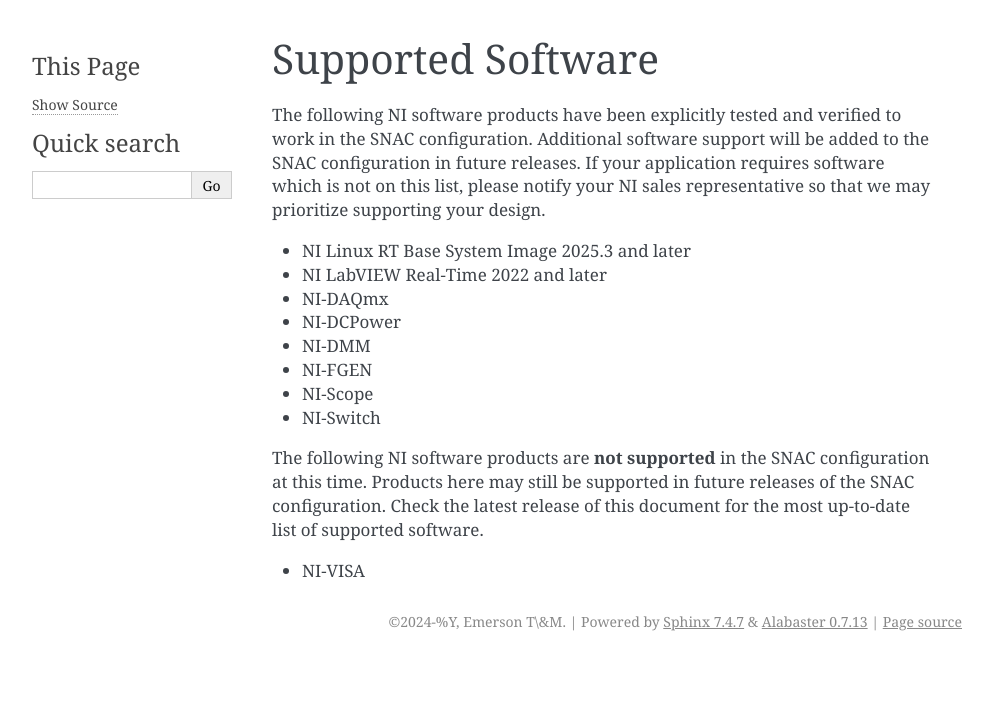
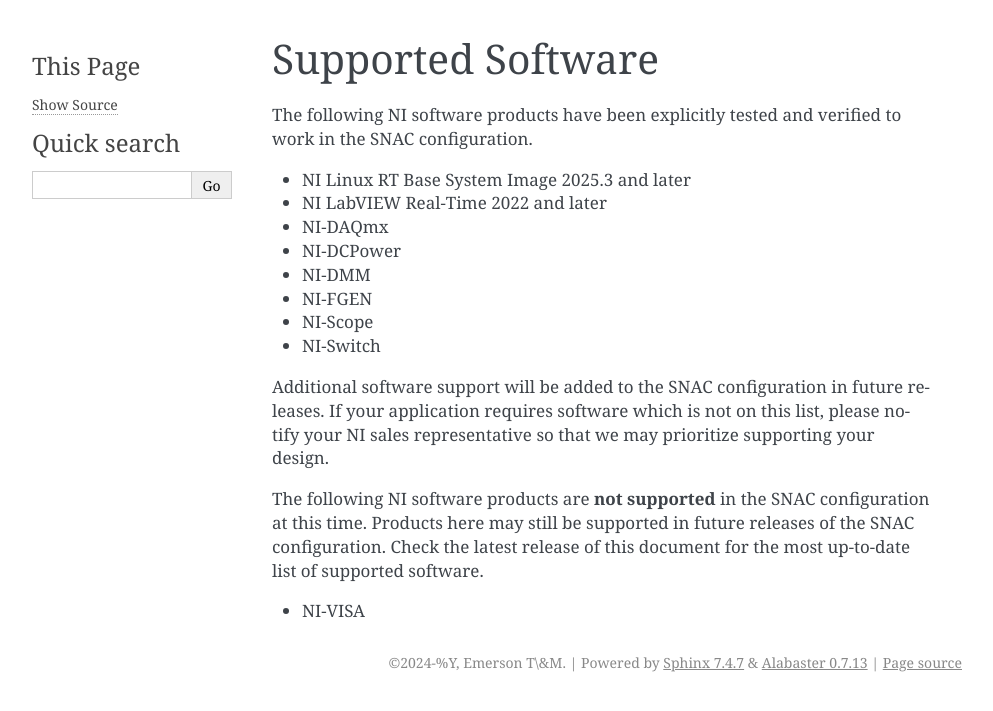
Before and after one commit to ni/nilrt-snac-guide, a Sphinx documentation site: the page built from source/appendix-1-snac/supported-software.rst, in a window 1280 px wide. Shown: the top 711 px of the page, without its empty margins (148-1141 px from the left). Built offline with Sphinx 7.4.7, drawn with Linux system fonts in a browser that asks for light colours; part of the change alters nothing that is shown.

```diff
--- a/source/appendix-1-snac/supported-software.rst
+++ b/source/appendix-1-snac/supported-software.rst
@@ -3,8 +3,6 @@ Supported Software
 ------------------
 
 The following NI software products have been explicitly tested and verified to work in the SNAC configuration.
-Additional software support will be added to the SNAC configuration in future releases.
-If your application requires software which is not on this list, please notify your NI sales representative so that we may prioritize supporting your design.
 
 - NI Linux RT Base System Image 2025.3 and later
 - NI LabVIEW Real-Time 2022 and later
@@ -15,6 +13,9 @@ If your application requires software which is not on this list, please notify y
 - NI-Scope
 - NI-Switch
 
+Additional software support will be added to the SNAC configuration in future releases.
+If your application requires software which is not on this list, please notify your NI sales representative so that we may prioritize supporting your design.
+
 The following NI software products are **not supported** in the SNAC configuration at this time.
 Products here may still be supported in future releases of the SNAC configuration.
 Check the latest release of this document for the most up-to-date list of supported software.
```
